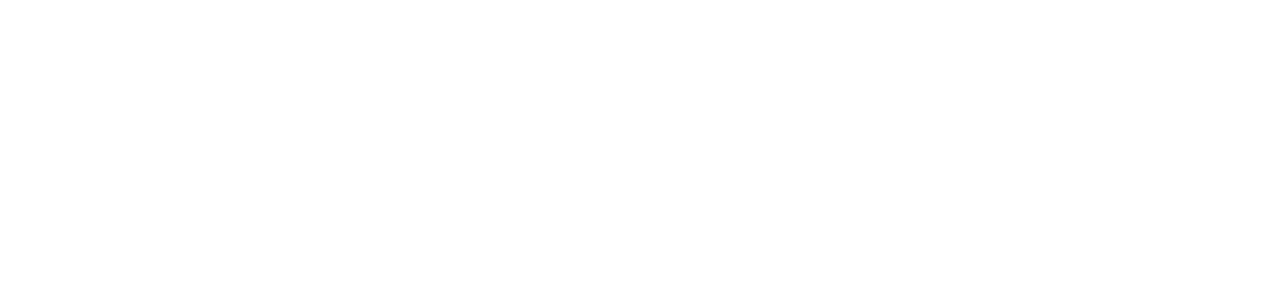
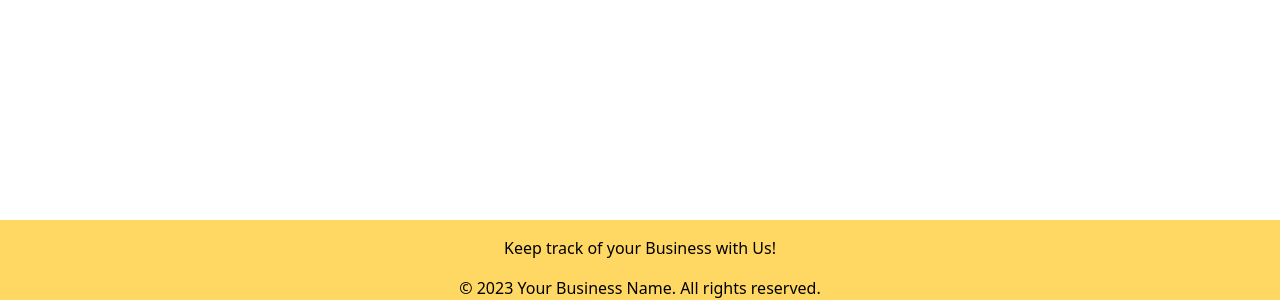
Before and after one commit to Gradientick/myasenso-client, a React (Vite) app: page / in a window 1280 px wide. Shown: the part 2762-3062 px from the top of the page. Before the commit the page ends 1933 px from the top, so only its background shows below. Built offline with nearby package versions, Linux system fonts and the light colour scheme; the HTML template or start-up script is replaced by a standard one; a web font is replaced by a local one.

Commit message:
add footer

```diff
--- a/src/App.jsx
+++ b/src/App.jsx
@@ -5,6 +5,7 @@
 import DashboardPage from "./pages/DashboardPage";
 import { Routes, Route } from "react-router-dom";
 import FeedbackPage from "./pages/FeedbackPage";
+import Footer from "./components/Footer";
 
 export default function App({}) {
   return (
--- /dev/null
+++ b/src/components/Footer.css
@@ -0,0 +1,14 @@
+.col-md-6 {
+  background-color: rgb(255, 216, 99);
+  display: flex;
+  justify-content: center;
+  padding: 1em;
+  margin-top: 86rem;
+  width: 100vw;
+}
+.copyright {
+  background-color: rgb(255, 216, 99);
+  display: flex;
+  justify-content: center;
+  width: 100vw;
+}
--- /dev/null
+++ b/src/components/Footer.jsx
@@ -0,0 +1,21 @@
+import React from "react";
+import "./Footer.css";
+
+function Footer() {
+  return (
+    <footer>
+      <div className="container">
+        <div className="row">
+          <div className="col-md-6">
+            <h1>Keep track of your Business with Us!</h1>
+          </div>
+          <div className="copyright">
+            <p>&copy; 2023 Your Business Name. All rights reserved.</p>
+          </div>
+        </div>
+      </div>
+    </footer>
+  );
+}
+
+export default Footer;
--- a/src/pages/Login.jsx
+++ b/src/pages/Login.jsx
@@ -2,6 +2,7 @@
 import Header from "../components/Header.jsx";
 import HeroSection from "../components/HeroSection.jsx";
 import UserFeedback from "../components/UserFeedback.jsx";
+import Footer from "../components/Footer.jsx";
 
 function Login() {
   return (
@@ -9,6 +10,7 @@
       <Header />
       <HeroSection />
       <UserFeedback />
+      <Footer />
     </div>
   );
 }
```
